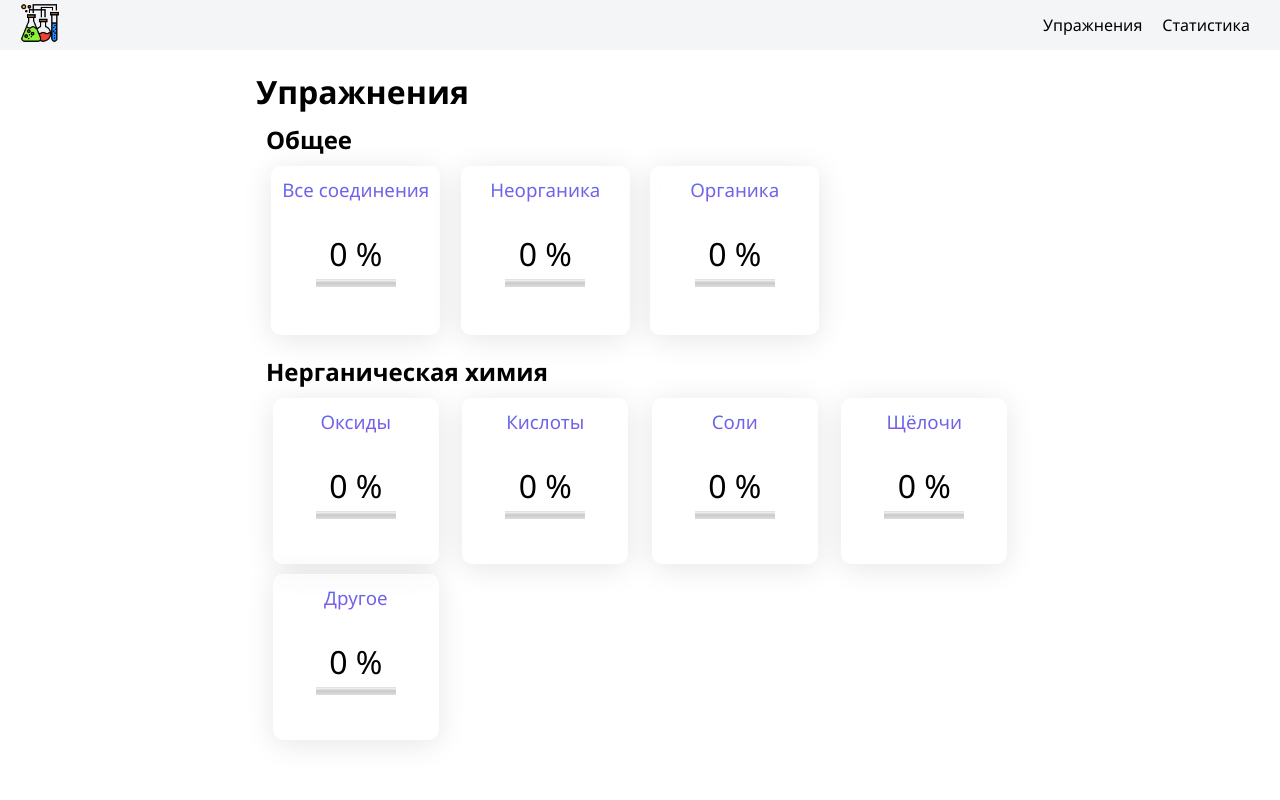
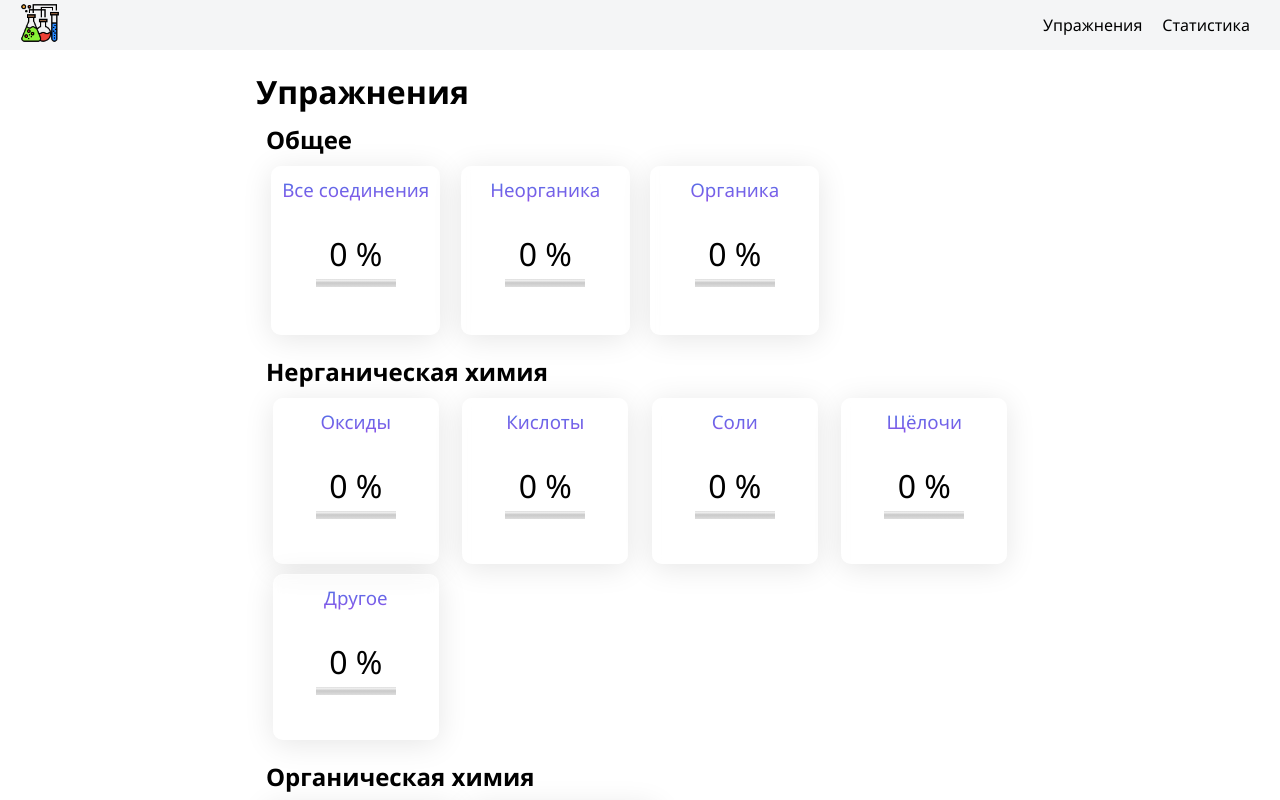
Before and after one commit to shelepuginivan/trivial-chemistry-trainer, a React (Vite) app: page /exercises in a window 1280 px wide. Shown: the top 800 px of the page. Built offline with nearby package versions, Linux system fonts and the light colour scheme.

Commit message:
Added organic chemistry exercise block

```diff
--- a/src/pages/Exercises.tsx
+++ b/src/pages/Exercises.tsx
@@ -29,6 +29,10 @@ const Exercises: FC = () => {
 			<ExerciseBlock blockName='Нерганическая химия'>
 				{[3, 4, 5, 6, 7].map((index) => exerciseCardById(index))}
 			</ExerciseBlock>
+
+			<ExerciseBlock blockName='Органическая химия'>
+				{[8, 9].map((index) => exerciseCardById(index))}
+			</ExerciseBlock>
 		</main>
 	)
 }
```
